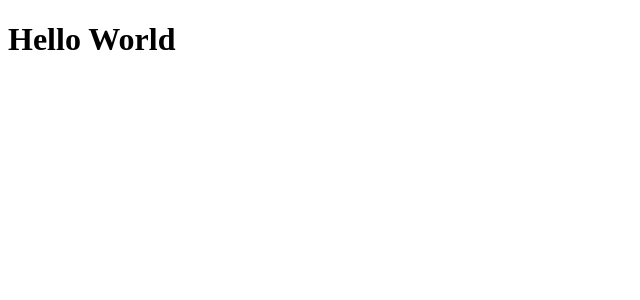
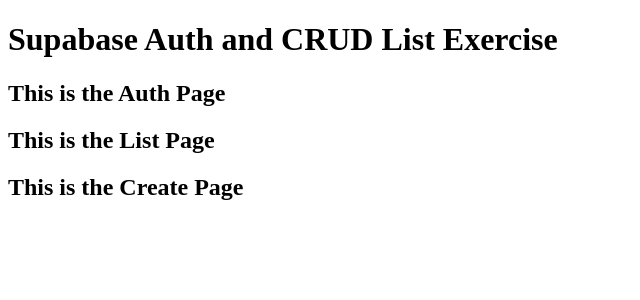
Before and after one commit to austinbhan/supabaseV2Playground, a React app: page / in a window 1280 px wide. Shown: the top 300 px of the page, without its empty margins (0-640 px from the left). Built offline with nearby package versions, Linux system fonts and the light colour scheme.

Commit message:
Created all pages that are needed

```diff
--- /dev/null
+++ b/src/AuthPage.jsx
@@ -0,0 +1,7 @@
+export default function AuthPage() {
+  return (
+    <div>
+      <h2>This is the Auth Page</h2>
+    </div>
+  );
+}
--- /dev/null
+++ b/src/CreatePage.jsx
@@ -0,0 +1,7 @@
+export default function CreatePage() {
+  return (
+    <div>
+      <h2>This is the Create Page</h2>
+    </div>
+  );
+}
--- /dev/null
+++ b/src/ListPage.jsx
@@ -0,0 +1,7 @@
+export default function ListPage() {
+  return (
+    <div>
+      <h2>This is the List Page</h2>
+    </div>
+  );
+}
--- a/src/app.jsx
+++ b/src/app.jsx
@@ -1,11 +1,17 @@
 import {
   BrowserRouter as Router,
 } from 'react-router-dom';
+import AuthPage from './Authpage';
+import ListPage from './ListPage';
+import CreatePage from './CreatePage';
 
 export default function App() {
   return(
     <Router>
-      <h1>Hello World</h1>
+      <h1>Supabase Auth and CRUD List Exercise</h1>
+      <AuthPage />
+      <ListPage />
+      <CreatePage />
     </Router>
   );
 }
```
